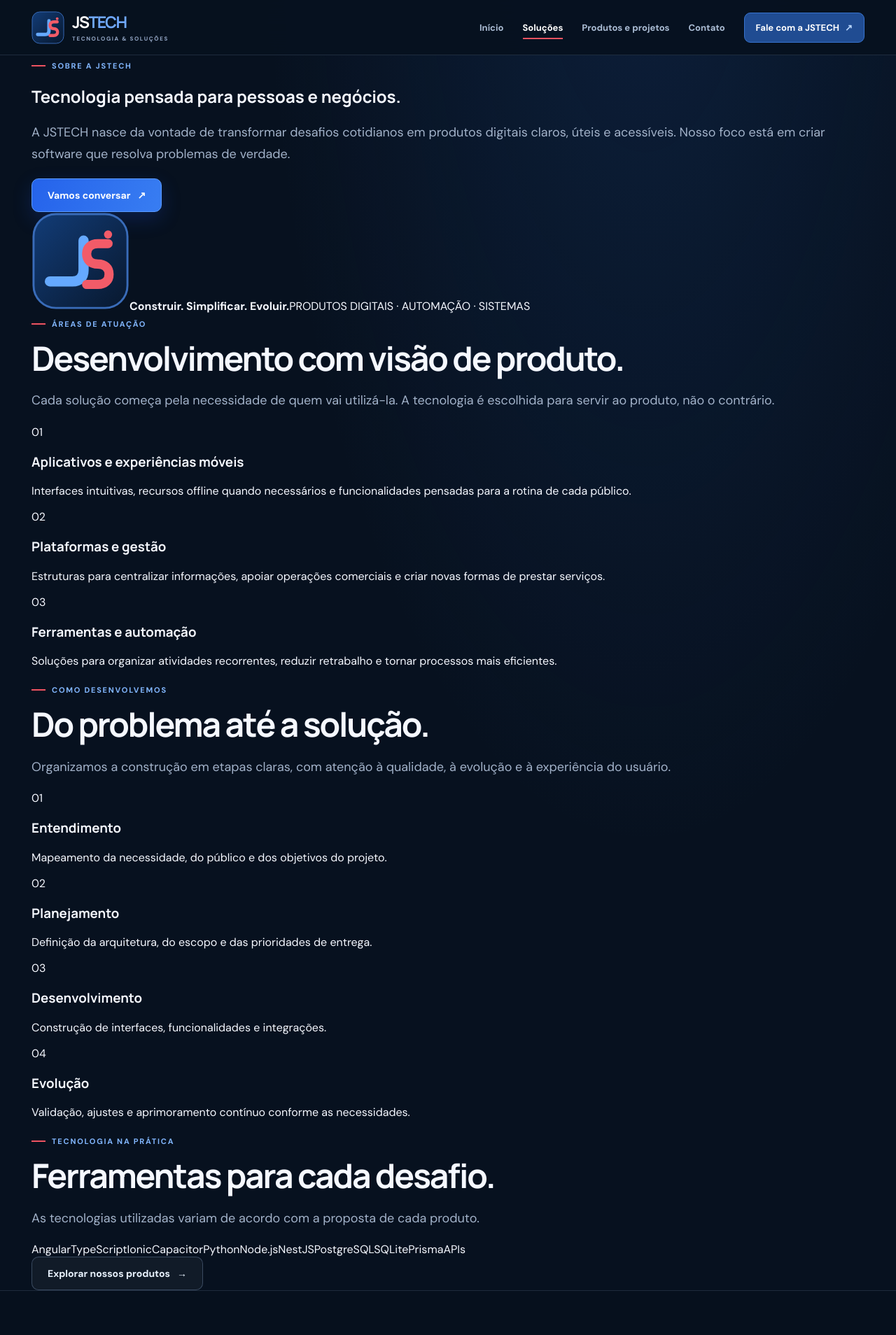
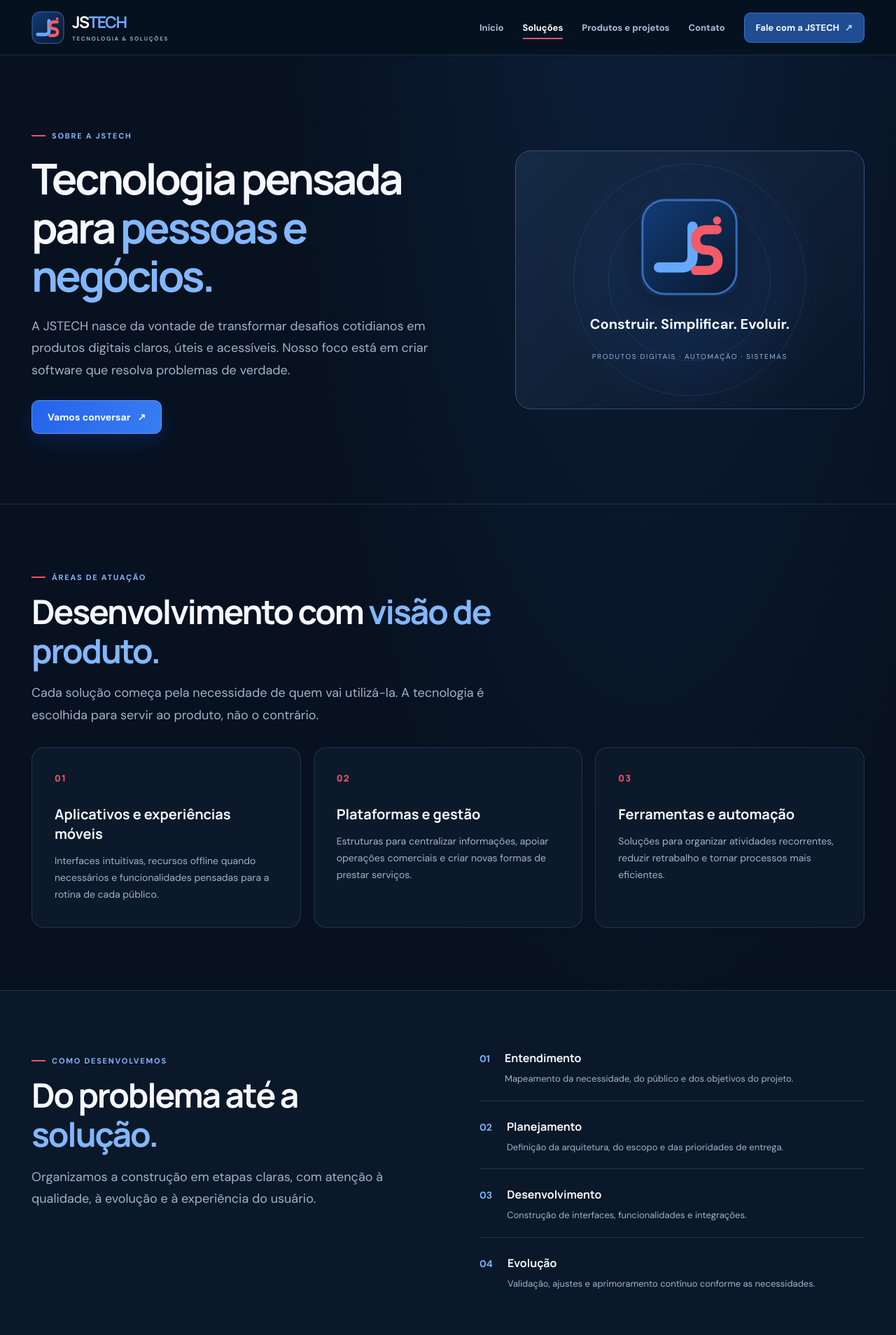
Before and after one commit to wellingtmax/portifolio-angular, an Angular app: page /sobre in a window 1280 px wide. Shown: the top 1908 px of the page at 70% size. Built offline with nearby package versions, Linux system fonts and the light colour scheme.

Commit message:
feat(jstech): pagina institucional e areas de atuacao

```diff
--- a/src/app/pages/sobre/sobre.component.css
+++ b/src/app/pages/sobre/sobre.component.css
@@ -1,145 +1,32 @@
-.sobre {
-  padding: 40px 20px;
-  color: white;
-}
-
-.sobre-container {
-  display: flex;
-  flex-wrap: wrap;
-  gap: 40px;
-  justify-content: center;
-}
-
-/* ANIMAÇÃO ENTRADA */
-.fade-in {
-  opacity: 0;
-  transform: translateY(30px);
-  animation: aparecer 1s forwards;
-}
-
-@keyframes aparecer {
-  to {
-    opacity: 1;
-    transform: translateY(0);
-  }
-}
-
-/* FOTO */
-.sobre-img img {
-  width: 280px;
-  border-radius: 20px;
-  border: 2px solid #0b50e6;
-  box-shadow: 0 0 20px #0b50e6;
-}
-
-/* TEXTO */
-.sobre-content {
-  max-width: 500px;
-}
-
-/* TYPING */
-.typing {
-  font-size: 30px;
-  border-right: 2px solid white;
-  white-space: nowrap;
-  overflow: hidden;
-}
-
-/* STATS */
-.stats {
-  display: flex;
-  gap: 20px;
-  margin: 20px 0;
-}
-
-.stat h2 {
-  font-size: 30px;
-  color: #0b50e6;
-}
-
-/* TIMELINE */
-.timeline {
-  margin-top: 50px;
-  border-left: 2px solid #0b50e6;
-  padding-left: 20px;
-}
-
-.timeline-item {
-  margin-bottom: 20px;
-  position: relative;
-}
-
-.dot {
-  width: 10px;
-  height: 10px;
-  background: #0b50e6;
-  border-radius: 50%;
-  position: absolute;
-  left: -26px;
-  top: 5px;
-}
-
-/* BOTÃO */
-.btn-sobre {
-  margin-top: 20px;
-  background: linear-gradient(90deg, #0b50e6, #22c55e);
-  border: none;
-  padding: 10px 20px;
-  border-radius: 10px;
-  color: white;
-  cursor: pointer;
-    &:hover {
-        background: linear-gradient(90deg, #22c55e, #0b50e6);
-        box-shadow:
-            0 0 10px #22c55e,
-            0 0 20px #22c55e;
-    }
-}
-
-.skills {
-    display: flex;
-    flex-wrap: wrap;
-    gap: 10px;
-    margin-top: 20px;
-}
-
-.skills span {
-    background: rgba(11, 80, 230, 0.2);
-
-    border: 1px solid #0b50e6;
-    border-radius: 20px;
-
-    padding: 5px 10px;
-
-    font-size: 12px;
-    color: #0b50e6;
-
-    transition: 0.3s;
-    margin: 3px;
-}
-
-.skills span:hover {
-    background: #0b50e6;
-    color: white;
-    cursor: pointer;
-
-    box-shadow:
-        0 0 10px #0b50e6,
-        0 0 20px #0b50e6;
-}
-.content p {
-    margin: 10px 0;
-    line-height: 1.6;
-    color: #ffffff;
-    font-size: 20px;
-    text-shadow:
-    0 2px 1px #0011ff,
-    0 2px 1px #0011ff;
-}
-
-.timeline h1 {
-  font-size: 24px;
-  color: #ffffff;
-  text-shadow: 0 0 10px #0b50e6, 0 0 20px #0b50e6;
-  text-decoration: underline rgb(30, 255, 0);
-}
+.about-hero { padding-block:100px; border-bottom:1px solid var(--line); }
+.about-grid { display:grid; grid-template-columns:1.1fr .9fr; gap:80px; align-items:center; }
+.about-grid h1 { font-size:clamp(38px,5vw,61px); line-height:1.14; letter-spacing:-.055em; margin:19px 0 22px; }
+.about-grid h1 span,.section-heading span { color:var(--blue-soft); }
+.about-grid .lead { margin-bottom:27px; max-width:620px; }
+.about-graphic { min-height:370px; border:1px solid #31527e; border-radius:23px; display:flex; flex-direction:column; align-items:center; justify-content:center; text-align:center; gap:27px; background:radial-gradient(circle at center,rgba(38,99,194,.23),transparent 63%),linear-gradient(135deg,#162a45,#091629); position:relative; overflow:hidden; }
+.about-graphic::before,.about-graphic::after { content:''; position:absolute; width:230px; height:230px; border:1px solid rgba(135,173,227,.13); border-radius:50%; }
+.about-graphic::before { width:330px; height:330px; }
+.about-graphic img { z-index:1; border-radius:26px; box-shadow:0 18px 50px rgba(0,0,0,.36); }
+.about-graphic strong { font-size:20px; position:relative; z-index:1; }
+.about-graphic > span { font-size:10px; letter-spacing:.16em; color:#97b6df; position:relative; z-index:1; }
+.expertise { padding-block:89px; }
+.heading-block { max-width:730px; margin-bottom:30px; }
+.expertise-grid { display:grid; grid-template-columns:repeat(3,1fr); gap:18px; }
+.expertise article { border:1px solid var(--line); border-radius:18px; background:var(--surface); padding:32px; min-height:258px; }
+.step-number { color:var(--red); font:800 13px Manrope,sans-serif; letter-spacing:.1em; }
+.expertise h3 { font-size:20px; line-height:1.4; margin:28px 0 13px; }
+.expertise article p { font-size:14px; color:var(--muted); line-height:1.7; margin:0; }
+.method { padding-block:85px; background:#0b1829; border-block:1px solid var(--line); }
+.method-grid { display:grid; grid-template-columns:1fr 1fr; gap:90px; }
+.method-steps { display:grid; gap:5px; }
+.method-steps > div { display:flex; gap:21px; align-items:start; border-bottom:1px solid var(--line); padding:20px 0; }
+.method-steps > div:first-child { padding-top:0; }
+.method-steps > div:last-child { border-bottom:0; }
+.method-steps span { font-weight:800; color:#76b2ff; font-size:14px; padding-top:3px; }
+.method-steps h3 { font-size:16px; margin:0 0 8px; }
+.method-steps p { font-size:13px; color:var(--muted); line-height:1.65; margin:0; }
+.stack-section { padding-block:90px 110px; }
+.stack-section .lead { max-width:600px; }
+.stack-list { display:flex; flex-wrap:wrap; gap:10px; margin:27px 0 35px; }
+.stack-list span { border:1px solid #2f4a6d; padding:11px 17px; color:#bdd7fa; border-radius:9px; background:#0c1d33; font-size:13px; font-weight:700; }
+@media(max-width:780px) { .about-grid,.method-grid { grid-template-columns:1fr; gap:38px; } .about-hero { padding-block:58px; } .expertise-grid { grid-template-columns:1fr; } .expertise { padding-block:58px; } .expertise article { min-height:0; } .method { padding-block:58px; } .stack-section { padding-block:60px; } .about-graphic { min-height:310px; } }
```
